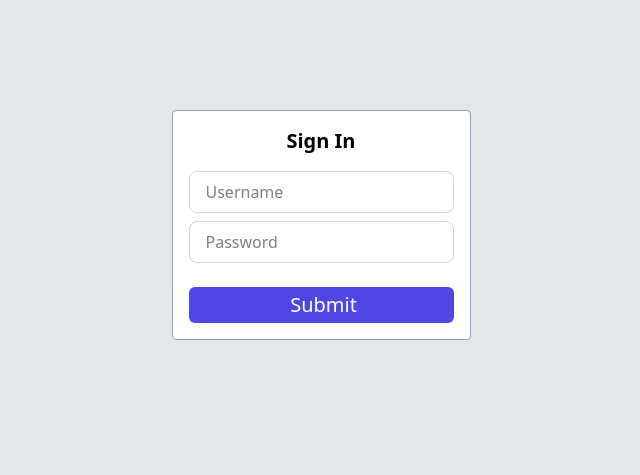
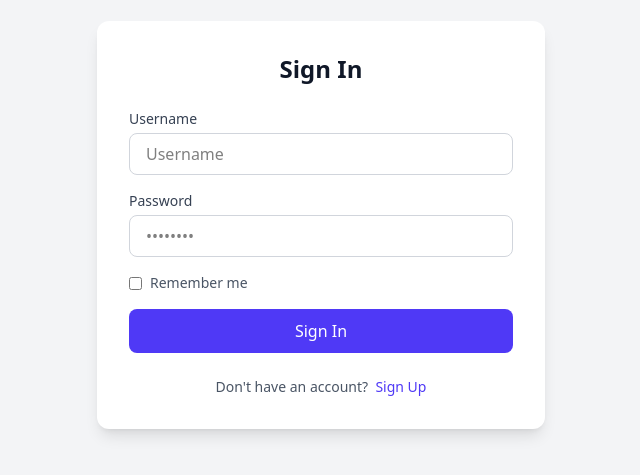
Before and after one commit to Tushar-Khandelwal-2004/Brainly, a React (Vite) app in the folder Frontend/: page /signin in a window 1280 px wide. Shown: the part 175-650 px from the top of the page, without its empty margins (319-959 px from the left). Built offline with nearby package versions, Linux system fonts and the light colour scheme; no server answers.

Commit message:
Fixed both aignIn/up Pages

```diff
--- a/Frontend/src/pages/Signin.tsx
+++ b/Frontend/src/pages/Signin.tsx
@@ -1,9 +1,9 @@
 import { useRef } from "react";
 import Input from "../components/Input"
-import { Button } from "../components/ui/Button"
 import { BACKEND_URL } from "../config";
 import axios from "axios";
 import { useNavigate } from "react-router-dom";
+import { ToastContainer, toast } from 'react-toastify';
 
 function Signin() {
     const usernameRef = useRef<HTMLInputElement>();
@@ -12,25 +12,88 @@ function Signin() {
     async function submit() {
         const username = usernameRef.current?.value;
         const password = passwordRef.current?.value;
+        try {
             const response = await axios.post(`${BACKEND_URL}/api/v1/signin`, {
                 username,
                 password
             });
             const jwt = response.data.token;
             localStorage.setItem("token", jwt);
-        navigate("/dashboard");
+            toast.success("Signin successful! Redirecting", {
+                position: "top-center",
+                autoClose: 3000,
+                closeOnClick: true,
+                pauseOnHover: true,
+                draggable: true,
+                //@ts-ignore
+
+                progressStyle: { backgroundColor: '#3b82f6' }
+            });
+
+            setTimeout(() => { navigate("/dashboard") }, 3500);
+        } catch (error) {
+            console.error("Signin Error:", error);
+
+            toast.error("Something went wrong. Please try again.", {
+                position: "top-center",
+                autoClose: 3000,
+                closeOnClick: true,
+                pauseOnHover: true,
+                draggable: true,
+                //@ts-ignore
+                progressStyle: { backgroundColor: '#ef4444' }
+            });
+        }
     }
 
 
+
     return (
-        <div className="flex justify-center items-center bg-gray-200  h-screen w-screen">
-            <div className="bg-white rounded border border-slate-400 min-w-48 px-4 py-4 space-y-2">
-                <div className="flex justify-center text-xl font-semibold mb-4  ">
-                    <h1>Sign In</h1>
+        <div className="min-h-screen bg-gray-100 flex items-center justify-center p-4">
+            <ToastContainer
+                position="top-center"
+                autoClose={3000}
+                newestOnTop={false}
+                closeOnClick
+                rtl={false}
+                pauseOnFocusLoss
+                draggable
+                pauseOnHover
+                theme="light"
+            />
+
+            <div className="max-w-md w-full bg-white rounded-xl shadow-lg p-8">
+                <h2 className="text-2xl font-bold text-gray-900 mb-6 text-center">Sign In</h2>
+
+                <div className="space-y-4">
+                    <div>
+                        <label className="block text-sm font-medium text-gray-700 mb-1">Username</label>
+
+                        <Input className="w-full px-4 py-2 border border-gray-300 rounded-lg focus:ring-2 focus:ring-indigo-500 focus:border-indigo-500 outline-none transition-all" reference={usernameRef} type="text" placeholder="Username" />
                     </div>
-                <Input reference={usernameRef} type="text" placeholder="Username" />
-                <Input reference={passwordRef} type="password" className="mb-4" placeholder="Password" />
-                <Button onClick={submit} loading={false} size="md" varient="primary" text="Submit" className="w-full " />
+
+                    <div>
+                        <label className="block text-sm font-medium text-gray-700 mb-1">Password</label>
+                        <Input className="w-full px-4 py-2 border border-gray-300 rounded-lg focus:ring-2 focus:ring-indigo-500 focus:border-indigo-500 outline-none transition-all" reference={passwordRef} type="password" placeholder="••••••••" />
+
+                    </div>
+
+                    <div className="flex items-center justify-between">
+                        <label className="flex items-center">
+                            <input type="checkbox" className="rounded border-gray-300 text-indigo-600 focus:ring-indigo-500" />
+                            <span className="ml-2 text-sm text-gray-600">Remember me</span>
+                        </label>
+                    </div>
+
+                    <button onClick={submit} className="cursor-pointer w-full bg-indigo-600 hover:bg-indigo-700 text-white font-medium py-2.5 rounded-lg transition-colors">
+                        Sign In
+                    </button>
+                </div>
+
+                <div className="mt-6 text-center text-sm text-gray-600">
+                    Don't have an account? &nbsp;
+                    <a onClick={() => navigate("/signup")} className="cursor-pointer text-indigo-600 hover:text-indigo-500 font-medium">Sign Up</a>
+                </div>
             </div>
         </div>
     )
--- a/Frontend/src/pages/Signup.tsx
+++ b/Frontend/src/pages/Signup.tsx
@@ -1,6 +1,5 @@
 import { useRef } from "react"
 import Input from "../components/Input"
-import { Button } from "../components/ui/Button"
 import axios from "axios";
 import { BACKEND_URL } from "../config";
 import { useNavigate } from "react-router-dom";
@@ -20,7 +19,7 @@ function Signup() {
             });
 
             if (!response.data.success) {
-                toast.error(response.data.message || "Signup failed!", { // Show error toast
+                toast.error(response.data.message || "Signup failed!", {
                     position: "top-center",
                     autoClose: 3000,
                     closeOnClick: true,
@@ -28,18 +27,18 @@ function Signup() {
                     draggable: true,
                     //@ts-ignore
 
-                    progressStyle: { backgroundColor: '#ef4444' } // Red color for errors
+                    progressStyle: { backgroundColor: '#ef4444' }
                 });
                 return;
             }
 
-            toast.success("Signup successful! Redirecting", { // Show success toast
+            toast.success("Signup successful! Redirecting", {
                 position: "top-center",
                 autoClose: 3000,
                 closeOnClick: true,
                 pauseOnHover: true,
                 draggable: true,
-//@ts-ignore
+                //@ts-ignore
 
                 progressStyle: { backgroundColor: '#3b82f6' }
             });
@@ -50,13 +49,13 @@ function Signup() {
         } catch (error) {
             console.error("Signup Error:", error);
 
-            toast.error("Something went wrong. Please try again.", { // Show toast for Axios/network error
+            toast.error("Something went wrong. Please try again.", {
                 position: "top-center",
                 autoClose: 3000,
                 closeOnClick: true,
                 pauseOnHover: true,
                 draggable: true,
-//@ts-ignore
+                //@ts-ignore
 
                 progressStyle: { backgroundColor: '#ef4444' }
             });
@@ -91,12 +90,8 @@ function Signup() {
 
                     <div>
                         <label className="block text-sm font-medium text-gray-700 mb-1">Password</label>
-                        {/* <input
-                            type="password"
-                            className="l"
-                            placeholder="••••••••"
-                        /> */}
-                        <Input className="w-full px-4 py-2 border border-gray-300 rounded-lg focus:ring-2 focus:ring-indigo-500 focus:border-indigo-500 outline-none transition-all" reference={passwordRef} type="password"  placeholder="••••••••" />
+
+                        <Input className="w-full px-4 py-2 border border-gray-300 rounded-lg focus:ring-2 focus:ring-indigo-500 focus:border-indigo-500 outline-none transition-all" reference={passwordRef} type="password" placeholder="••••••••" />
 
                     </div>
 
@@ -105,7 +100,6 @@ function Signup() {
                             <input type="checkbox" className="rounded border-gray-300 text-indigo-600 focus:ring-indigo-500" />
                             <span className="ml-2 text-sm text-gray-600">Remember me</span>
                         </label>
-                        {/* <a href="#" className="text-sm text-indigo-600 hover:text-indigo-500">Forgot password?</a> */}
                     </div>
 
                     <button onClick={submit} className="cursor-pointer w-full bg-indigo-600 hover:bg-indigo-700 text-white font-medium py-2.5 rounded-lg transition-colors">
```
Lines whose indentation alone changed are shown as unchanged.
